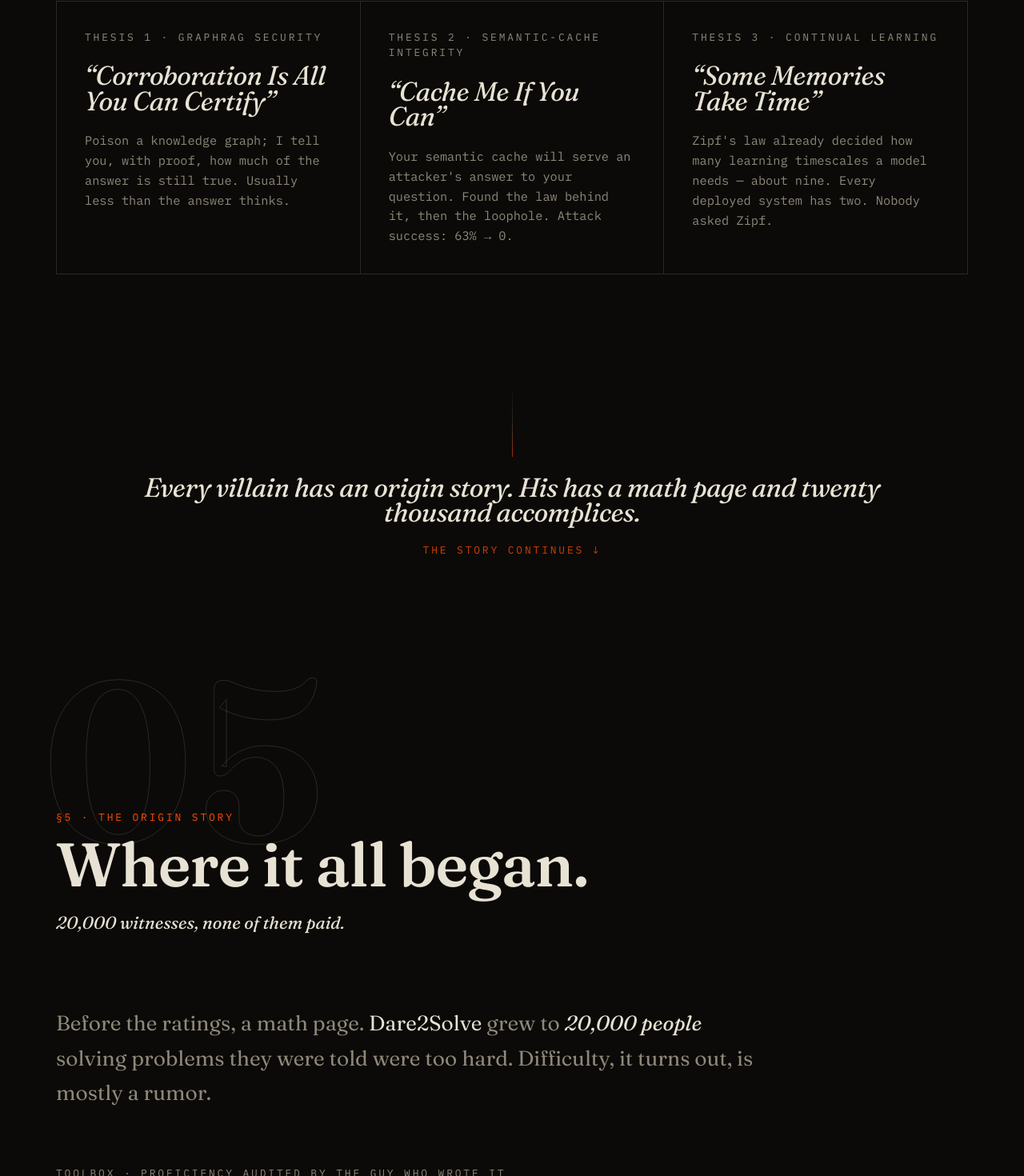
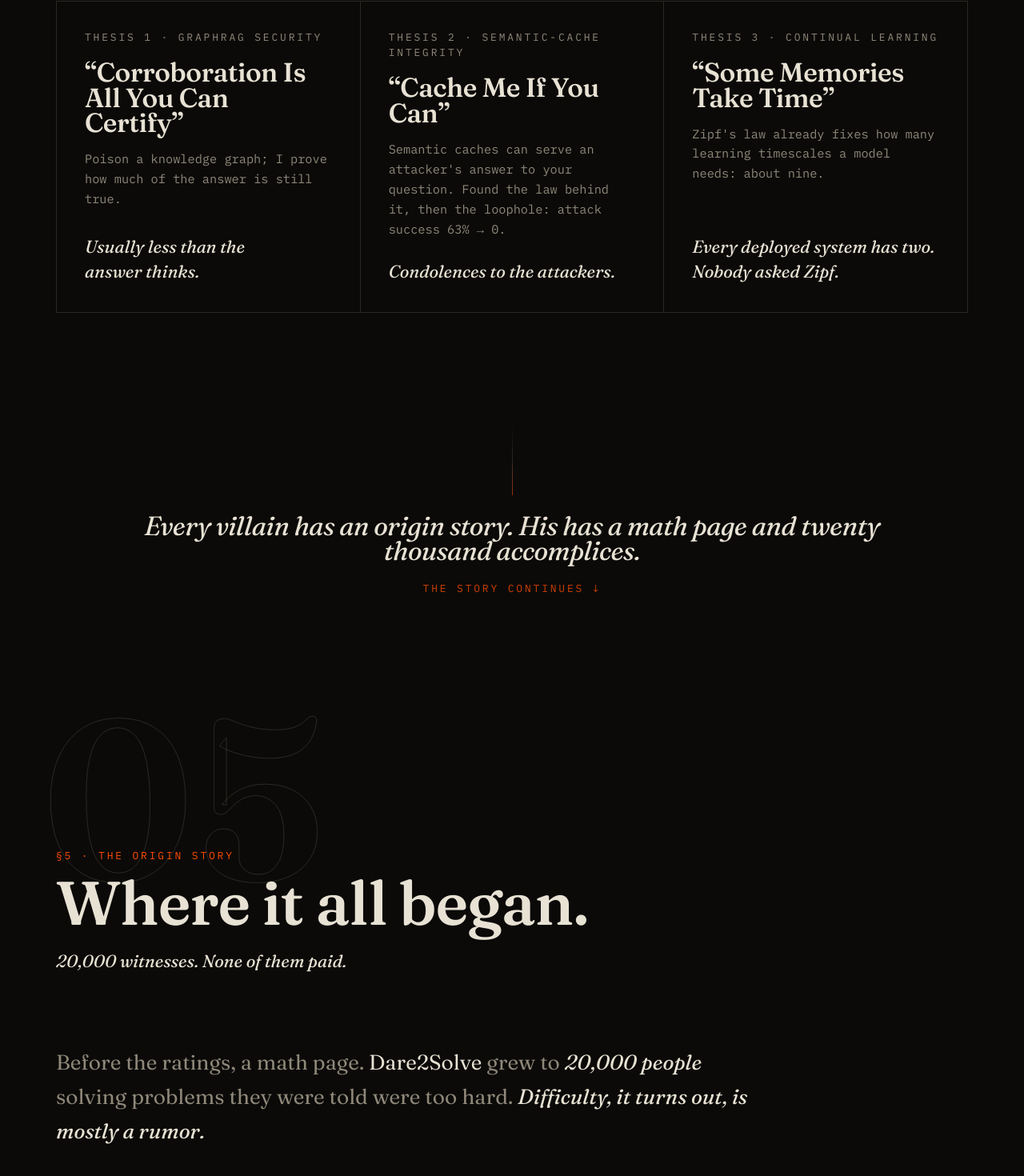
Before and after one commit to JayPokale/modern-portfolio, a Next.js app: page / in a window 1280 px wide. Shown: the part 6258-7728 px from the top of the page at 80% size. Built offline with nearby package versions, Linux system fonts and the light colour scheme; no server answers.

Commit message:
Split facts from punchlines in the lab, origin and verdict

```diff
--- a/src/components/Classroom.tsx
+++ b/src/components/Classroom.tsx
@@ -1,6 +1,7 @@
 import { toolbox } from "../data";
 import SectionHead from "./SectionHead";
 import Reveal from "./Reveal";
+import Caption from "./Caption";
 
 const Classroom = () => (
   <section id="origin" className="px-5 sm:px-10 lg:px-16 max-w-[1400px] mx-auto mt-32 sm:mt-48">
@@ -8,7 +9,7 @@ const Classroom = () => (
       numeral="05"
       kicker="§5 · The origin story"
       title="Where it all began."
-      note="20,000 witnesses, none of them paid."
+      note="20,000 witnesses. None of them paid."
     />
 
     <Reveal>
@@ -23,19 +24,21 @@ const Classroom = () => (
           Dare2Solve
         </a>{" "}
         grew to <em className="display-italic text-bone">20,000 people</em>{" "}
-        solving problems they were told were too hard. Difficulty, it turns out,
-        is mostly a rumor.
+        solving problems they were told were too hard.{" "}
+        <span className="quip">Difficulty, it turns out, is mostly a rumor.</span>
       </p>
     </Reveal>
 
     <Reveal className="mt-16">
-      <p className="mono-label mb-6">
-        toolbox · proficiency audited by the guy who wrote it
-      </p>
+      <Caption
+        label="toolbox"
+        quip="Proficiency audited by the guy who wrote it."
+        className="mb-6"
+      />
       <div className="space-y-5">
         {toolbox.map((g) => (
           <div key={g.group} className="grid gap-3 lg:grid-cols-12">
-            <p className="font-mono text-sm text-faint lg:col-span-3 pt-2">{g.group}</p>
+            <p className="font-mono text-sm text-dim lg:col-span-3 pt-2">{g.group}</p>
             <ul className="flex flex-wrap gap-2.5 lg:col-span-9">
               {g.items.map((t) => (
                 <li
--- a/src/components/Research.tsx
+++ b/src/components/Research.tsx
@@ -8,18 +8,19 @@ const Research = () => (
       numeral="04"
       kicker="§4 · Solution, part three"
       title="Now, the lab."
-      note="IIT Hyderabad · three theses in progress · sleep in backlog. papers titled 'X is all you need' are read with suspicion — mine included."
+      note="Three theses, one sleep schedule. Anything titled 'X is all you need' is read with suspicion — mine included."
     />
 
     <div className="grid lg:grid-cols-3 border-t border-l rule">
       {theses.map((t, i) => (
         <Reveal key={t.title} delay={i * 0.08}>
-          <article className="h-full flex flex-col gap-5 border-r border-b rule p-6 sm:p-8">
+          <article className="h-full flex flex-col gap-4 border-r border-b rule p-6 sm:p-8">
             <span className="mono-label">thesis {i + 1} · {t.field}</span>
-            <h3 className="display display-italic text-[clamp(1.6rem,2.6vw,2.2rem)] text-bone leading-tight">
+            <h3 className="display text-[clamp(1.6rem,2.6vw,2.2rem)] text-bone leading-tight">
               “{t.title}”
             </h3>
-            <p className="font-mono text-sm text-dim leading-relaxed">{t.roast}</p>
+            <p className="font-mono text-sm text-dim leading-relaxed">{t.fact}</p>
+            <p className="quip text-xl mt-auto pt-2">{t.quip}</p>
           </article>
         </Reveal>
       ))}
--- a/src/components/Verdict.tsx
+++ b/src/components/Verdict.tsx
@@ -3,6 +3,7 @@
 import { motion } from "motion/react";
 import { links } from "../data";
 import Reveal from "./Reveal";
+import Caption from "./Caption";
 
 const social = [
   ["GitHub", links.github],
@@ -26,7 +27,7 @@ const Verdict = () => (
       </motion.div>
 
       <Reveal delay={0.1}>
-        <p className="prose-serif text-xl sm:text-3xl text-dim max-w-[40ch]">
+        <p className="prose-serif text-xl sm:text-3xl text-bone max-w-[40ch]">
           Every problem here started unsolved. If yours is{" "}
           <em className="display-italic text-bone">interesting enough</em>, it
           won't stay that way.
@@ -40,15 +41,17 @@ const Verdict = () => (
         >
           jay.pokale.35@gmail.com
         </a>
-        <p className="font-mono text-sm text-faint mt-6 leading-relaxed max-w-[52ch] mx-auto">
-          write fast — my inbox is the only queue I keep at O(1).
+        <p className="quip text-lg sm:text-xl mt-6 max-w-[40ch] mx-auto">
+          Write fast — my inbox is the only queue I keep at O(1).
         </p>
       </Reveal>
 
       <Reveal delay={0.3} className="w-full">
-        <p className="mono-label !text-faint mb-4">
-          the usual witnesses · no paywall, OnlyCommits
-        </p>
+        <Caption
+          label="the usual witnesses"
+          quip="No paywall. OnlyCommits."
+          className="justify-center mb-4"
+        />
         <nav
           className="flex flex-wrap justify-center gap-x-8 gap-y-3 pt-1"
           aria-label="Social links"
@@ -68,13 +71,15 @@ const Verdict = () => (
       </Reveal>
 
       <div className="w-full border-t rule pt-6 mt-8 flex flex-col sm:flex-row justify-between gap-3 text-left">
-        <p className="font-mono text-[0.72rem] text-faint">
-          © {new Date().getFullYear()} Jay Pokale · commit, committed,
-          institutionalized
+        <p className="font-mono text-xs text-dim">
+          © {new Date().getFullYear()} Jay Pokale ·{" "}
+          <span className="quip text-sm">commit, committed, institutionalized.</span>
         </p>
-        <p className="font-mono text-[0.72rem] text-faint">
-          no trackers · no cookies · no contact form (it never worked) · site
-          status: “trust me bro”
+        <p className="font-mono text-xs text-dim">
+          no trackers · no cookies · no contact form{" "}
+          <span className="quip text-sm">
+            (it never worked). Site status: “trust me bro”.
+          </span>
         </p>
       </div>
     </div>
--- a/src/data.ts
+++ b/src/data.ts
@@ -155,20 +155,20 @@ export const theses = [
   {
     title: "Corroboration Is All You Can Certify",
     field: "GraphRAG security",
-    roast:
-      "Poison a knowledge graph; I tell you, with proof, how much of the answer is still true. Usually less than the answer thinks.",
+    fact: "Poison a knowledge graph; I prove how much of the answer is still true.",
+    quip: "Usually less than the answer thinks.",
   },
   {
     title: "Cache Me If You Can",
     field: "semantic-cache integrity",
-    roast:
-      "Your semantic cache will serve an attacker's answer to your question. Found the law behind it, then the loophole. Attack success: 63% → 0.",
+    fact: "Semantic caches can serve an attacker's answer to your question. Found the law behind it, then the loophole: attack success 63% → 0.",
+    quip: "Condolences to the attackers.",
   },
   {
     title: "Some Memories Take Time",
     field: "continual learning",
-    roast:
-      "Zipf's law already decided how many learning timescales a model needs — about nine. Every deployed system has two. Nobody asked Zipf.",
+    fact: "Zipf's law already fixes how many learning timescales a model needs: about nine.",
+    quip: "Every deployed system has two. Nobody asked Zipf.",
   },
 ];
 
```
